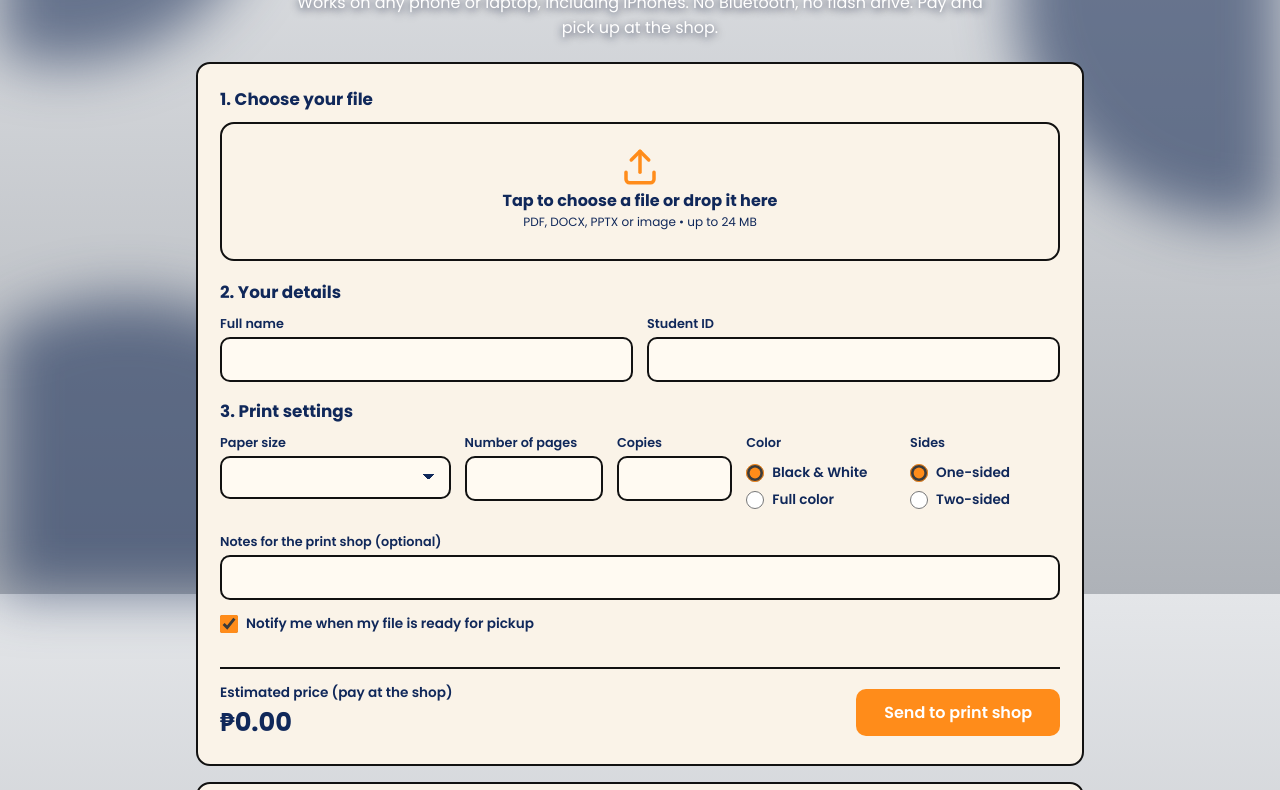
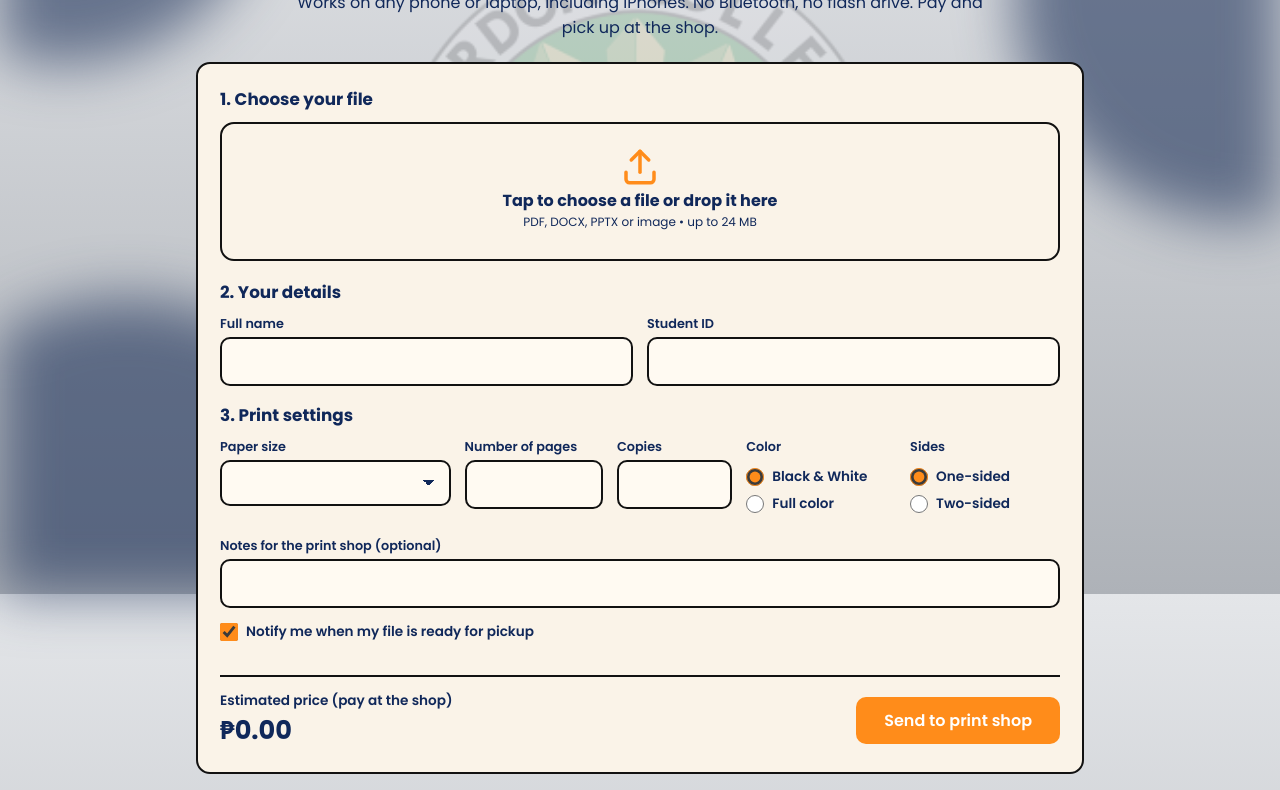
Before and after one commit to rodzns/HTML-printdrop, a plain HTML site: page index.html in a window 1280 px wide. Shown: the part 206-996 px from the top of the page. Drawn offline with Linux system fonts and the light colour scheme.

Commit message:
Update user.css

```diff
--- a/user.css
+++ b/user.css
@@ -55,7 +55,7 @@ body::before {
   filter: blur(28px);
 }
 body::after {
-  background: url(../images/logo-gc.png) center / min(75vmin, 520px) no-repeat;
+  background: url(logo-gc.png) center / min(75vmin, 520px) no-repeat;
   opacity: var(--mark);
 }
 
@@ -89,7 +89,7 @@ main { max-width: 920px; margin: 0 auto; padding: 14px 16px 48px; }
 .brand { display: block; width: clamp(120px, 22vw, 190px); height: auto; }
 [data-theme="dark"] .brand { background: #faf3e8; padding: 6px 12px; border-radius: 10px; }
 
-h1, .sub { color: #fff; text-align: center; text-shadow: 0 2px 8px rgba(8, 20, 50, .8); }
+h1, .sub { color: var(--ink); text-align: center; }
 h1 { margin: 8px 0 4px; font-size: clamp(1.5rem, 5.5vw, 2.4rem); }
 .sub { margin: 0 auto 22px; max-width: 700px; font-size: clamp(.85rem, 2.4vw, 1rem); }
 
@@ -104,6 +104,7 @@ h2 { margin: 0 0 10px; font-size: 1.05rem; }
 
 /* upload box */
 .drop {
+  position: relative;
   display: flex;
   flex-direction: column;
   align-items: center;
@@ -126,7 +127,7 @@ label, legend { display: block; margin-bottom: 4px; padding: 0; font-size: .8rem
 input[type="text"], input[type="number"], select {
   width: 100%;
   font: inherit;
-  font-size: .9rem;
+  font-size: 1rem;   /* 16px stops iPhones zooming in on tap */
   padding: 10px 12px;
   color: var(--ink);
   background: var(--field);
@@ -178,6 +179,7 @@ fieldset { border: 0; margin: 0; padding: 0; min-width: 0; }
   cursor: pointer;
 }
 .btn:hover { filter: brightness(1.08); }
+.btn:disabled { opacity: .6; cursor: wait; }
 
 /* track */
 .track { display: grid; grid-template-columns: 1fr auto; gap: 14px; align-items: end; }
```
